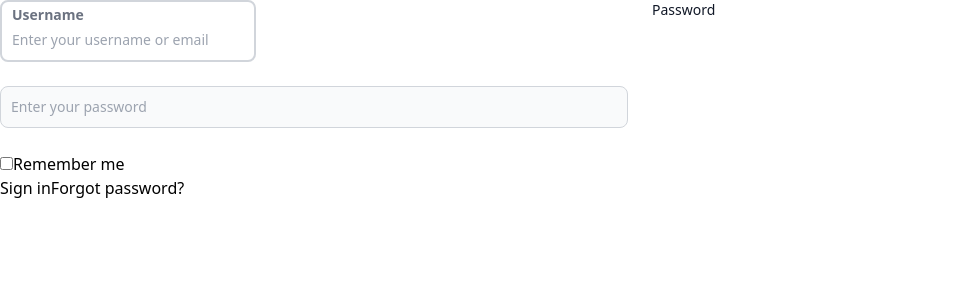
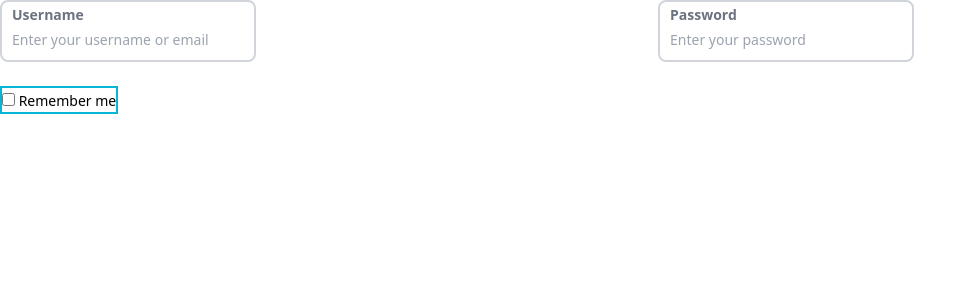
Before and after one commit to kouglas/verse-frontend-takehome-kouglas, a Next.js app in the folder verse-frontend-takehome-kouglas/: page /Login in a window 1280 px wide. Shown: the top 300 px of the page, without its empty margins (0-977 px from the left). Built offline with nearby package versions, Linux system fonts and the light colour scheme.

Commit message:
update Login.tsx
style password input

```diff
--- a/verse-frontend-takehome-kouglas/src/pages/Login.tsx
+++ b/verse-frontend-takehome-kouglas/src/pages/Login.tsx
@@ -3,59 +3,27 @@ const Login = () => {
     <div className="login">
             <div className="form-container">
                 <form action="">
-                  <div className="grid gap-6 mb-6 lg:grid-cols-2">
+                  <div className="grid gap-9 mb-6 lg:grid-cols-2">
                     <div className="relative">
                       <input type="text" id="floating_outlined" className="block px-2.5 pb-2.5 pt-7 w-64 text-sm text-gray-900 bg-transparent rounded-lg border-2 border-gray-300 appearance-none dark:text-white dark:border-gray-600 dark:focus:border-blue-500 focus:outline-none focus:ring-0 focus:border-blue-600 peer" placeholder="Enter your username or email " />
                       <label htmlFor="floating_outlined" className="absolute text-sm text-gray-500 dark:text-gray-400 duration-300 transform -translate-y-4 scale-75 top-2 pb-8 z-10 origin-[0] dark:bg-gray-900 px-2 peer-focus:px-2 peer-focus:text-blue-600 peer-focus:dark:text-blue-500 peer-placeholder-shown:scale-100 peer-placeholder-shown:-translate-y-1/2 peer-placeholder-shown:top-1/2 peer-focus:top-0 peer-focus:-translate-y-6 left-1 font-extrabold">Username</label>
                     </div>
-                    <label className="block mb-2 text-sm font-medium text-gray-900 dark:text-gray-300" htmlFor="password">Password</label>
-                    <input
-                      name="password"
-                      type="password"
-                      title="password"
-                      id="password"
-                      className="bg-gray-50 border border-gray-300 text-gray-900 text-sm rounded-lg focus:ring-blue-500 focus:border-blue-500 block w-full p-2.5 dark:bg-gray-700 dark:border-gray-600 dark:placeholder-gray-400 dark:text-white dark:focus:ring-blue-500 dark:focus:border-blue-500" placeholder="Enter your password"
-                    />
+                    <div className="relative">
+                      <input type="text" id="floating_outlined" className="block px-2.5 pb-2.5 pt-7 w-64 text-sm text-gray-900 bg-transparent rounded-lg border-2 border-gray-300 appearance-none dark:text-white dark:border-gray-600 dark:focus:border-blue-500 focus:outline-none focus:ring-0 focus:border-blue-600 peer" placeholder="Enter your password " />
+                      <label htmlFor="floating_outlined" className="absolute text-sm text-gray-500 dark:text-gray-400 duration-300 transform -translate-y-4 scale-75 top-2 pb-8 z-10 origin-[0] dark:bg-gray-900 px-2 peer-focus:px-2 peer-focus:text-blue-600 peer-focus:dark:text-blue-500 peer-placeholder-shown:scale-100 peer-placeholder-shown:-translate-y-1/2 peer-placeholder-shown:top-1/2 peer-focus:top-0 peer-focus:-translate-y-6 left-1 font-extrabold">Password</label>
+                    </div>
                     </div>
 
+                    <div className=" border-cyan-500 border-2 float-left">
                     <input
                       type="checkbox"
                       name="checkbox"
                       title="checkbox"
-
                     />
-                    <label className="checkbox" htmlFor="checkbox">Remember me</label>
-                    <div className="submit--login">
-                      <a
-                        className="submit--btn"
-                        // to="/chat"
-                        type="submit" > Sign in
-                      </a>
-                      <a
-                        className="no-account-link"
-                        // to="/chat"
-                        >Forgot password?
-                      </a>
+                    <label className="  mt-0 text-sm" htmlFor="checkbox"> Remember me</label>
                     </div>
 
-                    {/* <div className='g-sign-in-button'>
-                      <div className="content-wrapper">
-                        <div className='logo-wrapper'>
-                          <img
-                          src="./src/assets/g-logo.svg"
-                          alt="google logo"
-                          />
-                        </div>
-                        <span className='text-container'>
-                          <span onClick={signInWithGoogle}>
-                            <Link
-                              to="/chat"
-                              className="g-btn-link"
-                              >Sign in with Google</Link></span>
-                        </span>
-                      </div>
-                    </div>
-                     */}
+
                 </form>
             </div>
         </div>
```
